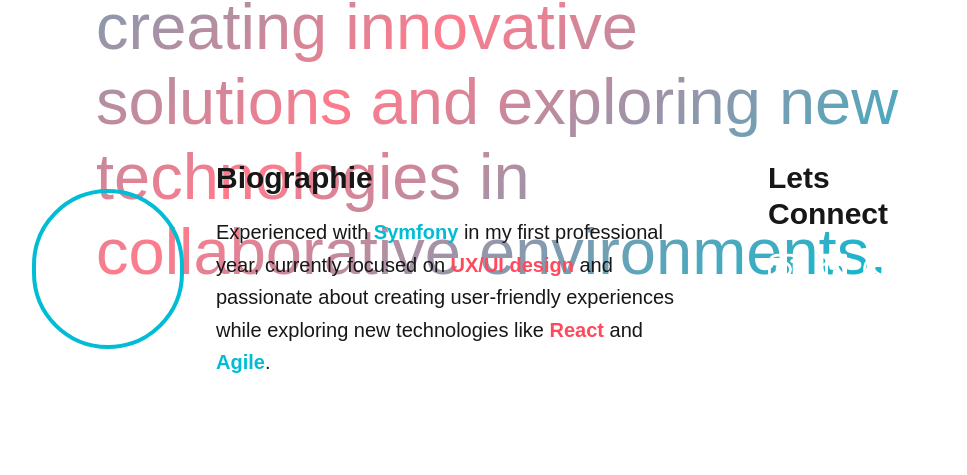
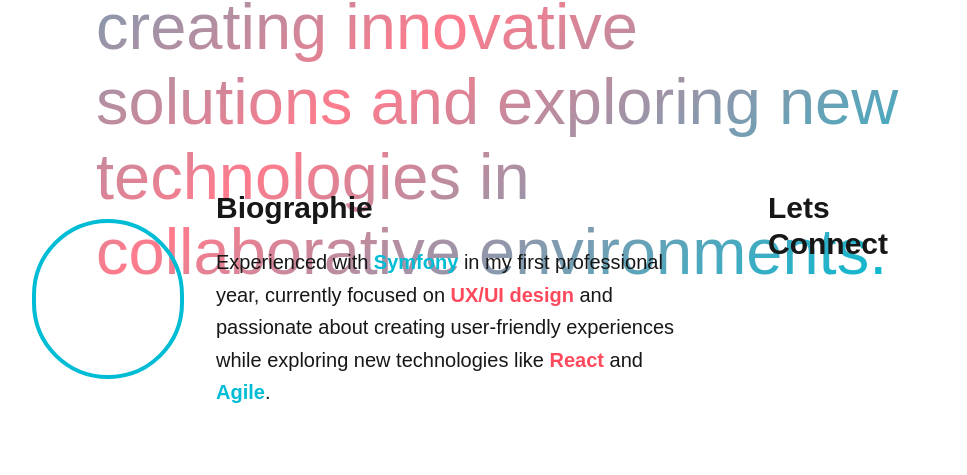
Before and after one commit to Mukkun007/PORTFOLIO-LOVA, a Next.js app: page / in a window 1280 px wide. Shown: the part 266-741 px from the top of the page, without its empty margins (124-1091 px from the left). Built offline with nearby package versions, Linux system fonts and the light colour scheme.

Commit message:
espacement

```diff
--- a/src/components/Biographie.tsx
+++ b/src/components/Biographie.tsx
@@ -1,7 +1,7 @@
 const Biographie = () => {
   return (
     <>
-      <div className="biographie flex flex-wrap ml-[140px] mr-[220px] mt-[10px]">
+      <div className="biographie flex flex-wrap ml-[140px] mr-[220px] mt-10">
         <div className="w-full md:w-1/5 p-4 flex justify-center items-center">
           <div className="w-[10rem] h-[10rem] border-4 border-[#00bcd4] rounded-full"></div>
         </div>
--- a/src/components/Projects.tsx
+++ b/src/components/Projects.tsx
@@ -28,7 +28,7 @@ const Projects = () => {
   const displayedProjects = showAll ? projects : projects.slice(0, 2);
 
   return (
-    <div className="project mt-[50px]">
+    <div className="project mt-10">
       <h1 className="font-bold text-4xl text-white ml-[210px]">Notable Work</h1>
 
       <div className="flex flex-wrap ml-[210px] mr-[220px] mt-[10px] gap-8">
```
